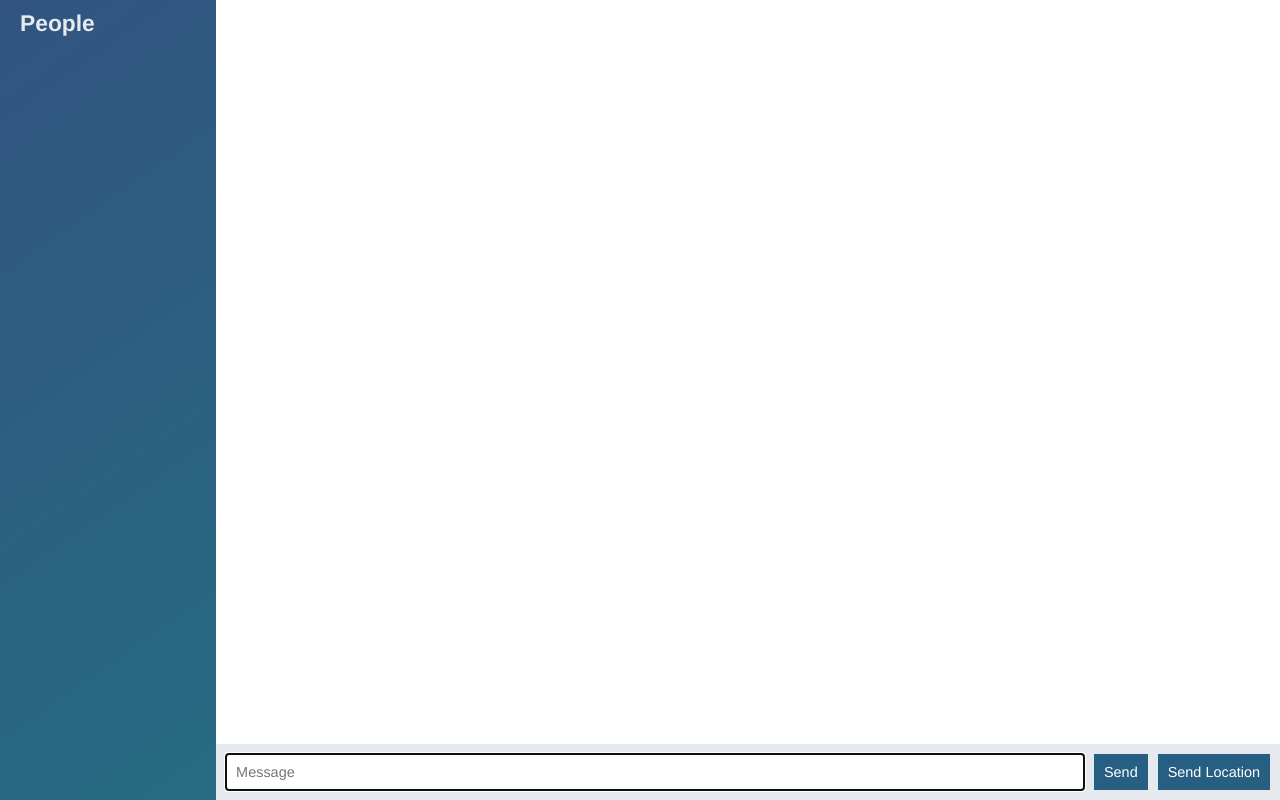
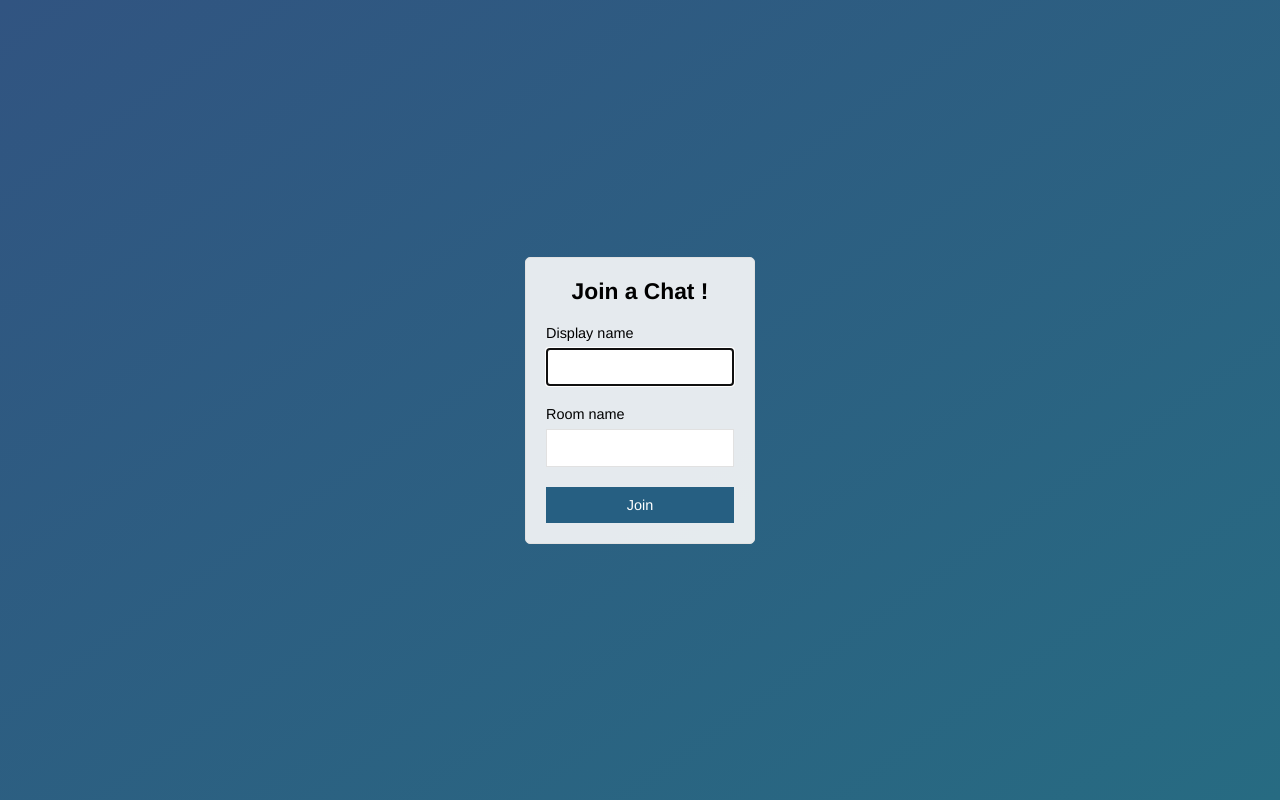
Before and after one commit to pramindanata/node-chat-app, a website: page public/index.html in a window 1280 px wide. Drawn offline with nearby package versions, Linux system fonts and the light colour scheme; no server answers.

Commit message:
add login page

```diff
--- a/public/index.html
+++ b/public/index.html
@@ -4,58 +4,30 @@
   <meta charset="UTF-8">
   <meta name="viewport" content="width=device-width, initial-scale=1.0">
   <meta http-equiv="X-UA-Compatible" content="ie=edge">
-  <title>Chat App</title>
+  <title>Join - ChatApp</title>
   <link rel="stylesheet" href="/css/app.css">
 </head>
-<body class="chat">
-  <div class="chat__sidebar">
-    <h3>People</h3>
-    <div id="users"></div>
+<body class="centered-form">
+  <div class="centered-form__form">
+    <form action="/chat.html">
+      <div class="form-field">
+        <h3>Join a Chat !</h3>
       </div>
 
-  <div class="chat__main">
-    <ol id="messages" class="chat__messages"></ol>
-
-    <div class="chat__footer">
-      <form id="message-form">
-          <input name="message" type="text" placeholder="Message" autofocus autocomplete="off" required>
-
-          <button>Send</button>
-        </form>
-
-        <button id="location-btn">Send Location</button>
-    </div>
+      <div class="form-field">
+        <label>Display name</label>
+        <input type="text" name="name" autofocus required>
       </div>
 
-  <script src="/socket.io/socket.io.js"></script>
-  <script src="/js/libs/moment.min.js"></script>
-  <script src="/js/libs/mustache.min.js"></script>
-  <script src="/js/app.js"></script>
+      <div class="form-field">
+        <label>Room name</label>
+        <input type="text" name="room" required>
+      </div>
 
-  <script id="message-template" type="text/template">
-    <li class="message">
-      <div class="message__title">
-        <h4>{{ from }}</h4>
-        <span>{{ createdAt }}</span>
+      <div class="form-field">
+        <button>Join</button>
       </div>
-      <div class="message__body">
-        <p>{{ text }}</p>
+    </form>
   </div>
-    </li>
-  </script>
-
-  <script id="message-loc-template" type="text/template">
-    <li class="message">
-      <div class="message__title">
-        <h4>{{ from }}</h4>
-        <span>{{ createdAt }}</span>
-      </div>
-      <div class="message__body">
-        <p>
-          <a href="{{ url }}" target="_blank">{{ text }}</a>
-        </p>
-      </div>
-    </li>
-  </script>
 </body>
 </html>
```
Also changed, not shown: public/chat.html (added, +61 -0 lines), public/js/chat.js (renamed from public/js/app.js). Lines whose indentation alone changed are shown as unchanged.
